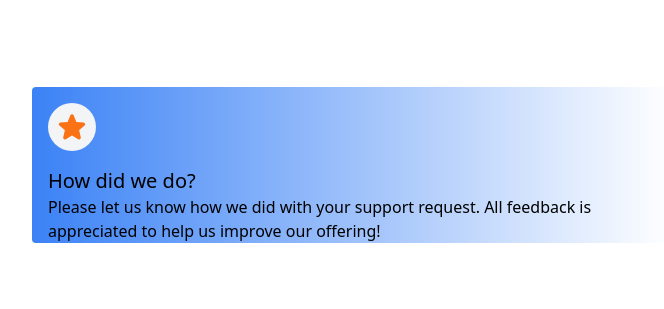
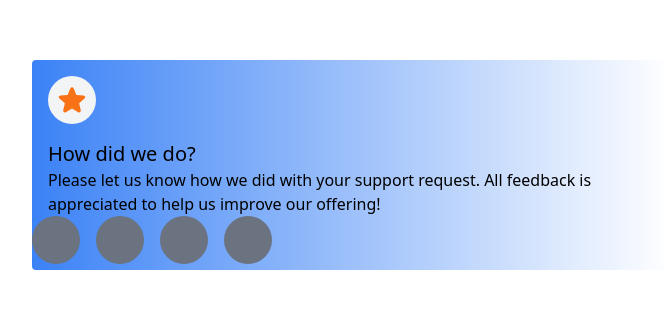
Before and after one commit to otilor/interactive-rating-component-frontend-mentor, a Next.js app: page / in a window 1280 px wide. Shown: the part 235-544 px from the top of the page, without its empty margins (288-952 px from the left). Built offline with nearby package versions, Linux system fonts and the light colour scheme.

Commit message:
add space between

```diff
--- a/pages/index.js
+++ b/pages/index.js
@@ -29,6 +29,12 @@ export default function Home() {
                 feedback is appreciated to help us improve our offering!
               </p>
             </div>
+            <div className="space-x-4">
+              <div className="inline-flex bg-gray-500 w-12 h-12 rounded-full"></div>
+              <div className="inline-flex bg-gray-500 w-12 h-12 rounded-full"></div>
+              <div className="inline-flex bg-gray-500 w-12 h-12 rounded-full"></div>
+              <div className="inline-flex bg-gray-500 w-12 h-12 rounded-full"></div>
+            </div>
           </div>
         </div>
       </main>
```
